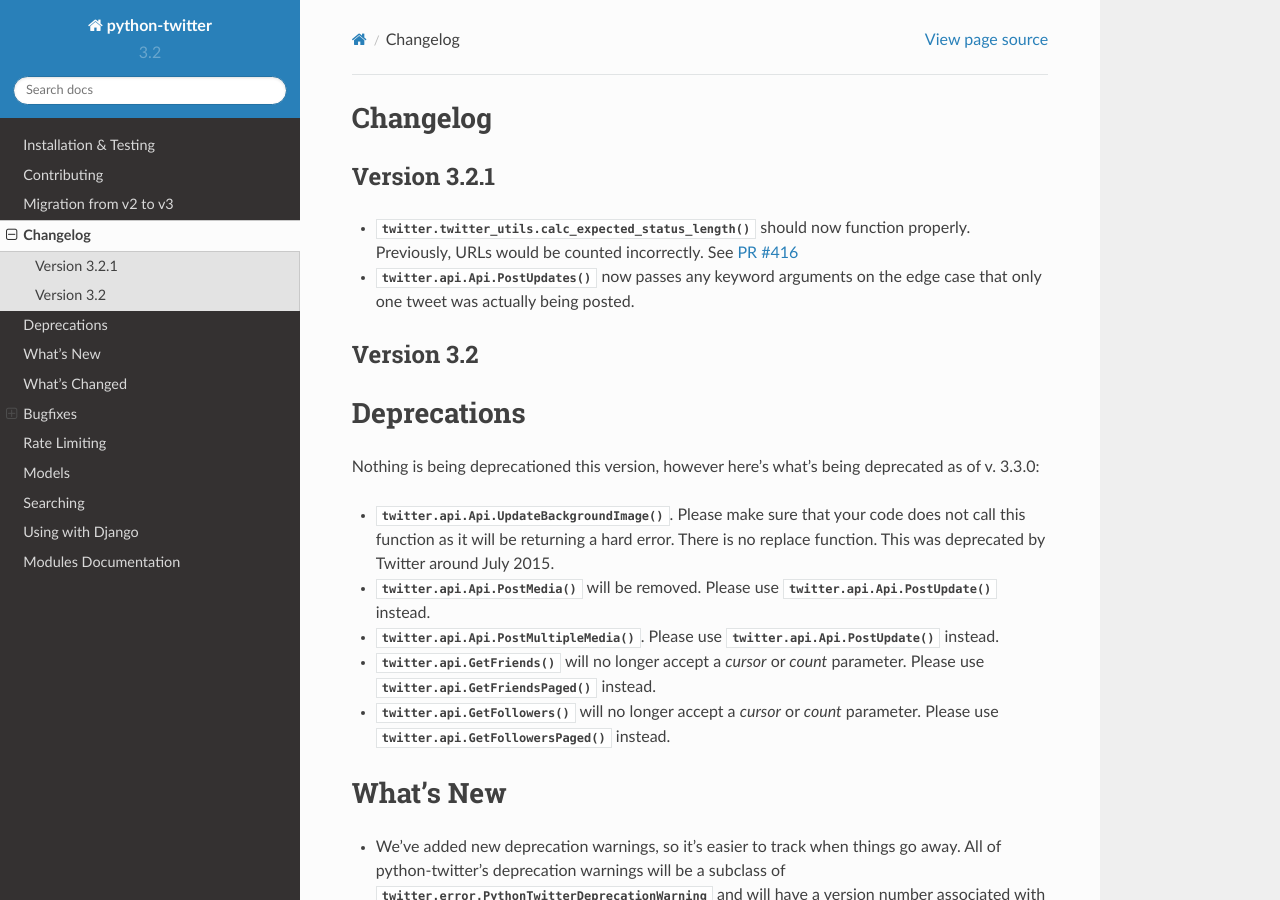
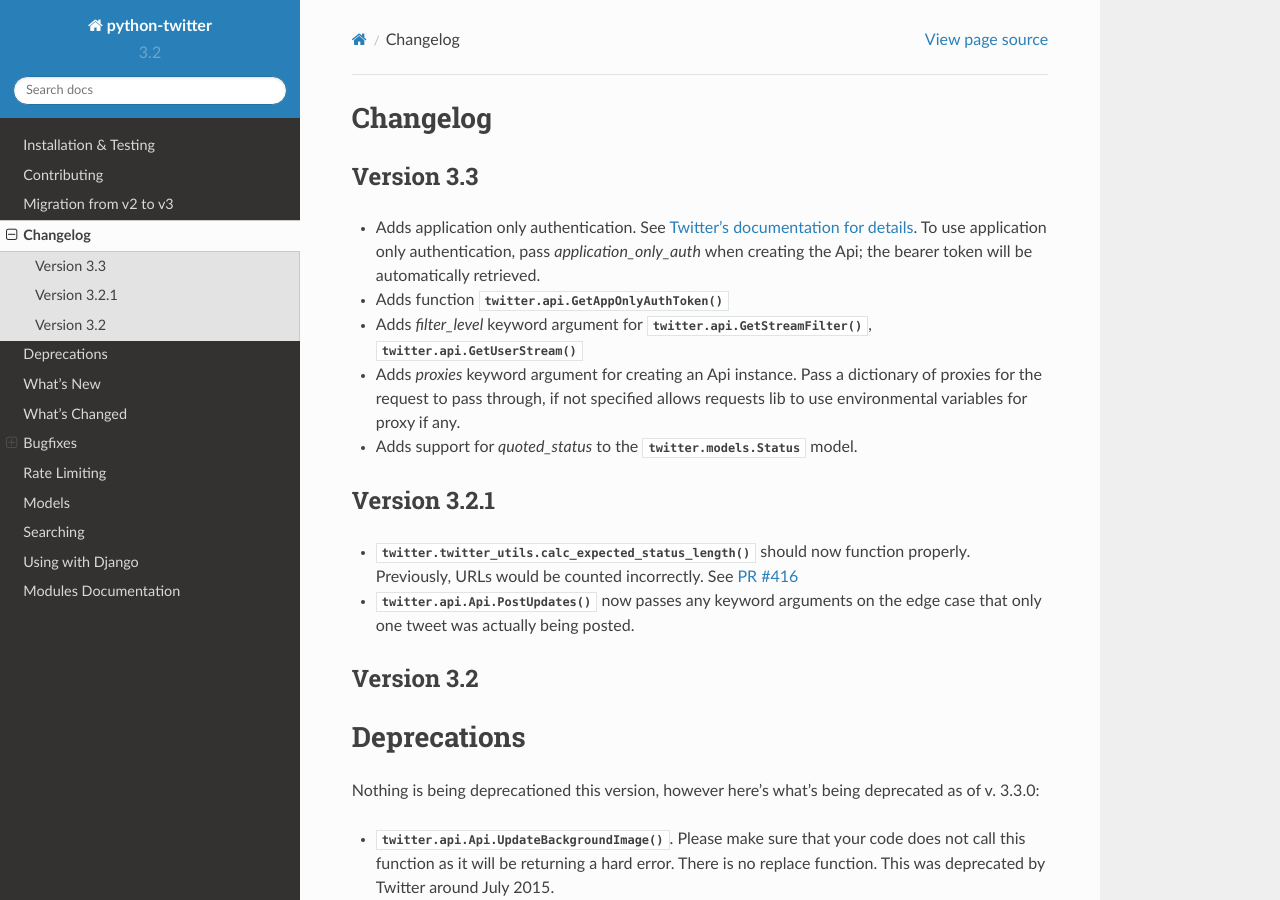
Before and after one commit to bear/python-twitter, a Sphinx documentation site: the page built from doc/changelog.rst, in a window 1280 px wide and 900 px high. Built offline with Sphinx 7.4.7 and the Read the Docs theme 2.0.0, drawn with Linux system fonts in a browser that asks for light colours; pages that are not in the unit, such as notebooks, are missing from menus.

Commit message:
update changelog for v3.3

```diff
--- a/doc/changelog.rst
+++ b/doc/changelog.rst
@@ -1,5 +1,19 @@
 Changelog
 ---------
+
+Version 3.3
+=============
+
+* Adds application only authentication. See `Twitter's documentation for details <https://dev.twitter.com/oauth/application-only>`_. To use application only authentication, pass `application_only_auth` when creating the Api; the bearer token will be automatically retrieved.
+
+* Adds function :py:func:`twitter.api.GetAppOnlyAuthToken`
+
+* Adds `filter_level` keyword argument for :py:func:`twitter.api.GetStreamFilter`, :py:func:`twitter.api.GetUserStream`
+
+* Adds `proxies` keyword argument for creating an Api instance. Pass a dictionary of proxies for the request to pass through, if not specified allows requests lib to use environmental variables for proxy if any.
+
+* Adds support for `quoted_status` to the :py:class:`twitter.models.Status` model.
+
 
 Version 3.2.1
 =============
```
